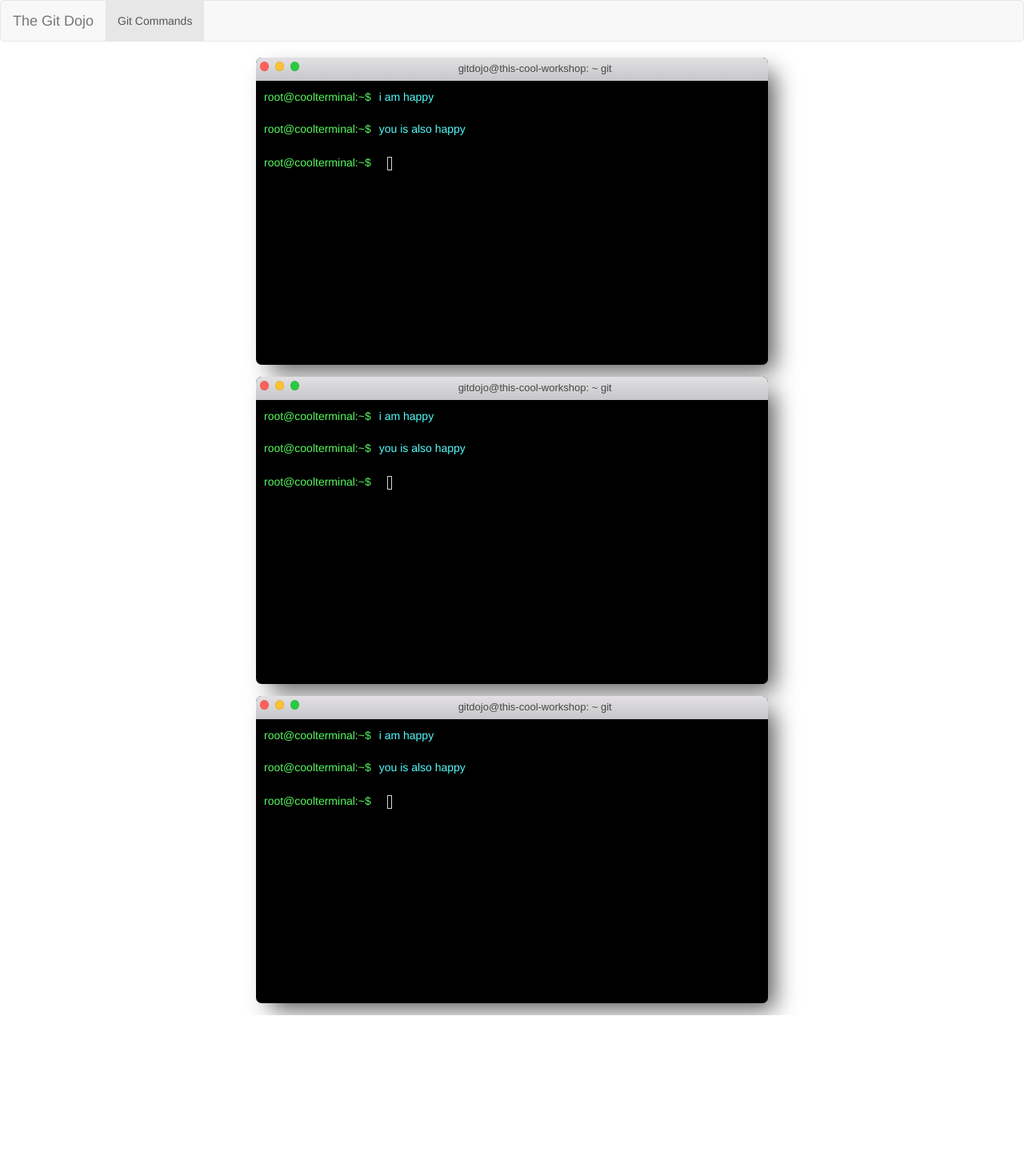
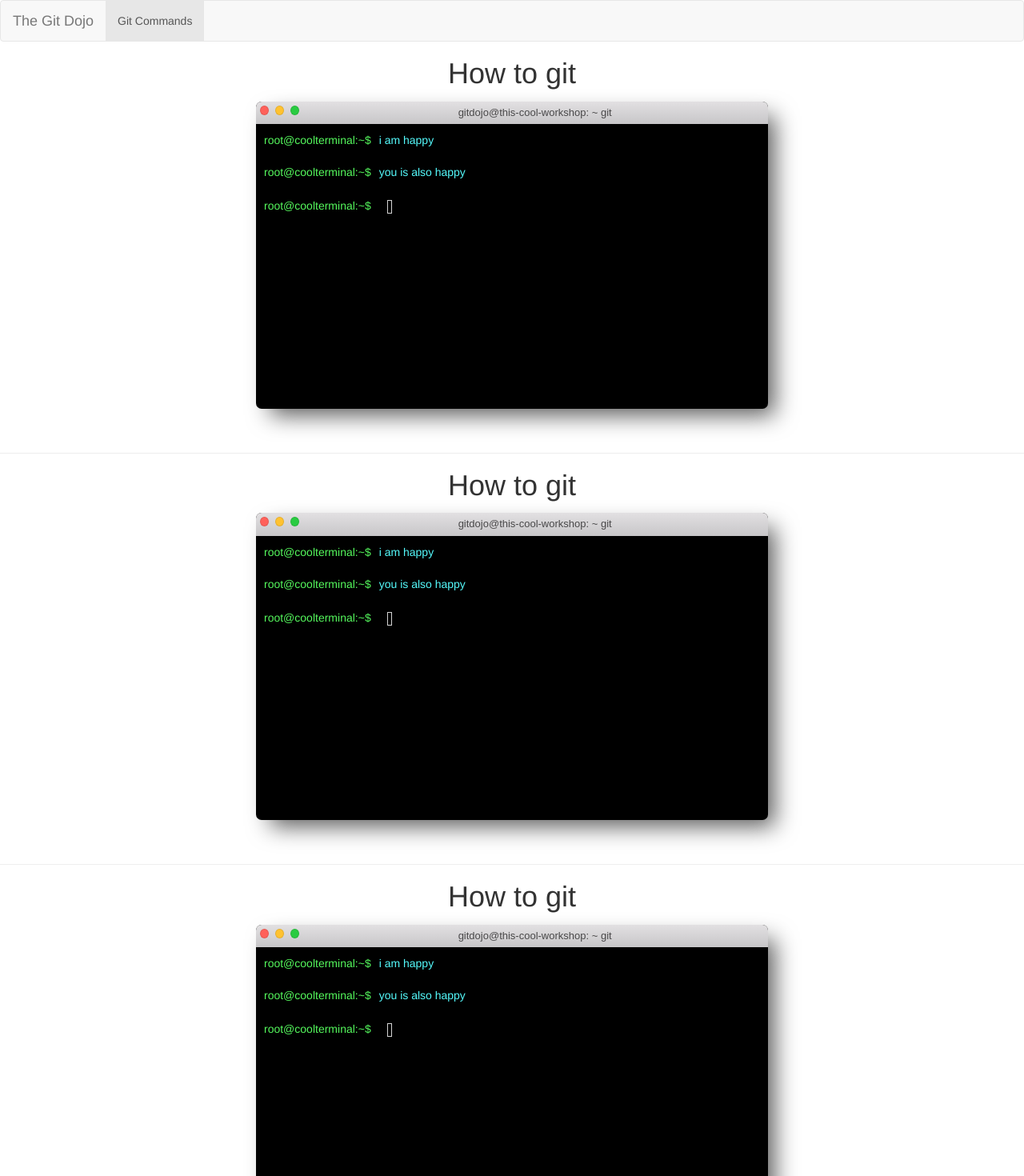
Before and after one commit to ricuswar/git-github-dojo, an Angular app: page / in a window 1280 px wide. Shown: the top 1470 px of the page at 80% size. Before the commit the page ends 1269 px from the top, so only its background shows below. Built offline with nearby package versions, Linux system fonts and the light colour scheme.

Commit message:
finalized project

```diff
--- a/src/app/app.component.html
+++ b/src/app/app.component.html
@@ -1,20 +1,25 @@
 <app-header></app-header>
 
-
+<h1 class="text-center">How to git</h1>
 <app-terminal [myContent]="[
 'i am happy',
 'you is also happy'
 ]">
 </app-terminal>
+<br><hr>
 
+<h1 class="text-center">How to git</h1>
 <app-terminal [myContent]="[
 'i am happy',
 'you is also happy'
 ]">
 </app-terminal>
+<br><hr>
 
+<h1 class="text-center">How to git</h1>
 <app-terminal [myContent]="[
 'i am happy',
 'you is also happy'
 ]">
 </app-terminal>
+<br><hr>
```
